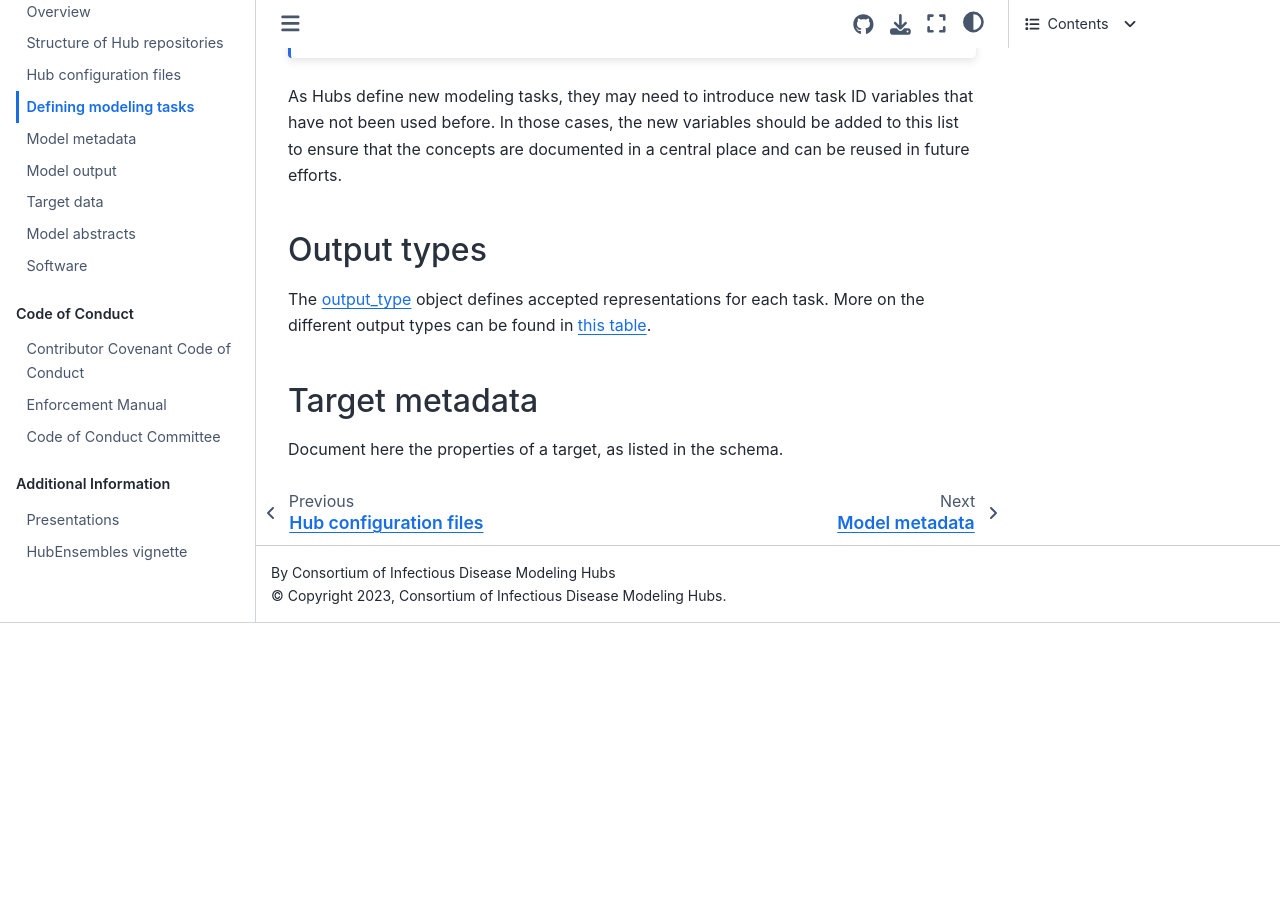
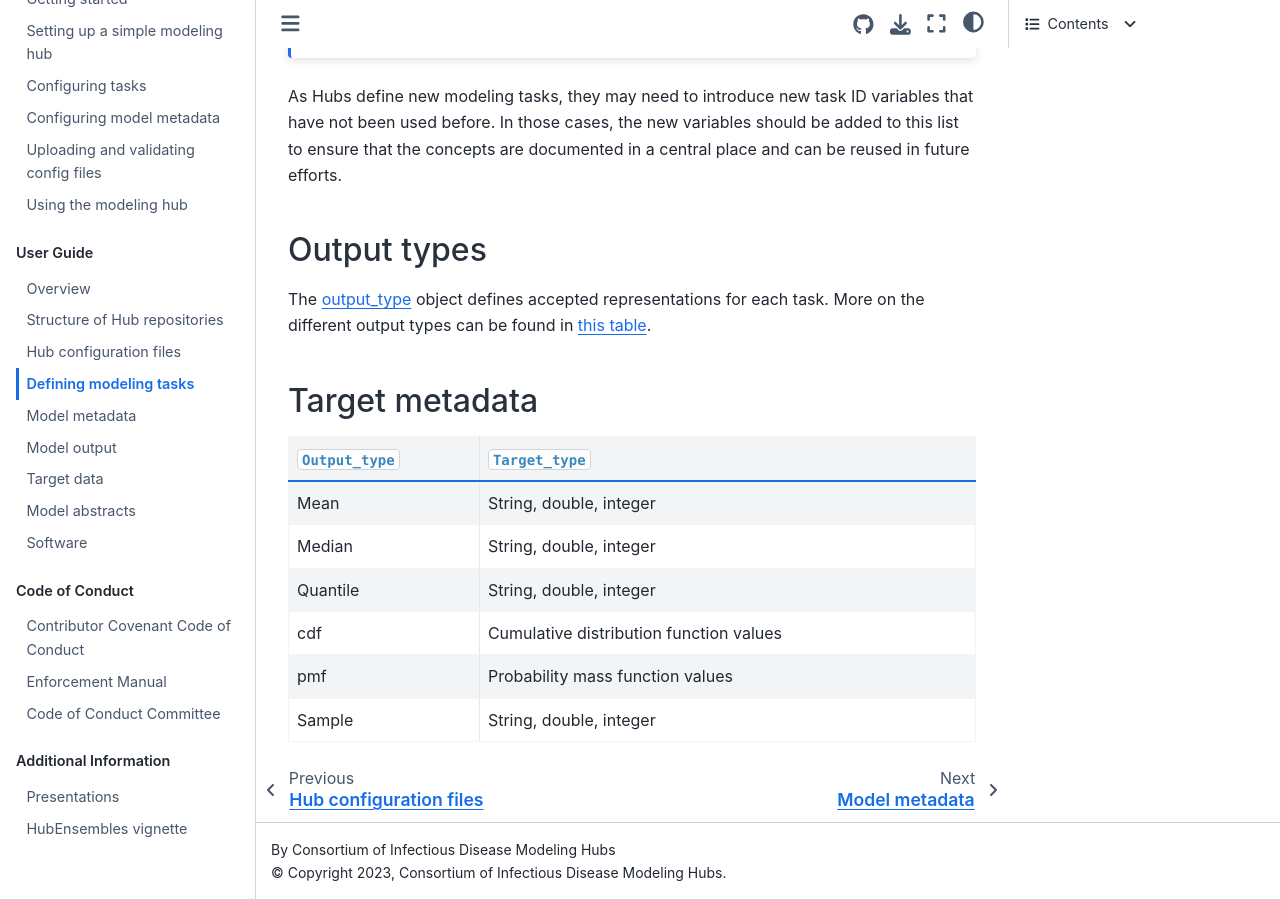
Before and after one commit to hubverse-org/hubDocs, a Sphinx documentation site: the page built from docs/source/user-guide/tasks.md, in a window 1280 px wide and 900 px high, scrolled down 3079 px. Built offline with Sphinx 7.4.7 and the Sphinx Book theme 1.1.4, drawn with Linux system fonts in a browser that asks for light colours; before the commit the page ends 3702 px from its top, so only the background shows below that.

Commit message:
Update tasks.md
Added table for target metadata properties

```diff
--- a/docs/source/user-guide/tasks.md
+++ b/docs/source/user-guide/tasks.md
@@ -60,4 +60,11 @@
 (target_metadata)=
 ## Target metadata
 
-Document here the properties of a target, as listed in the schema.
+| `Output_type` | `Target_type` |
+| ----------- | ----------- |
+| Mean | String, double, integer |
+| Median | String, double, integer |
+| Quantile | String, double, integer |
+| cdf | Cumulative distribution function values |
+| pmf | Probability mass function values |
+| Sample | String, double, integer |
```
